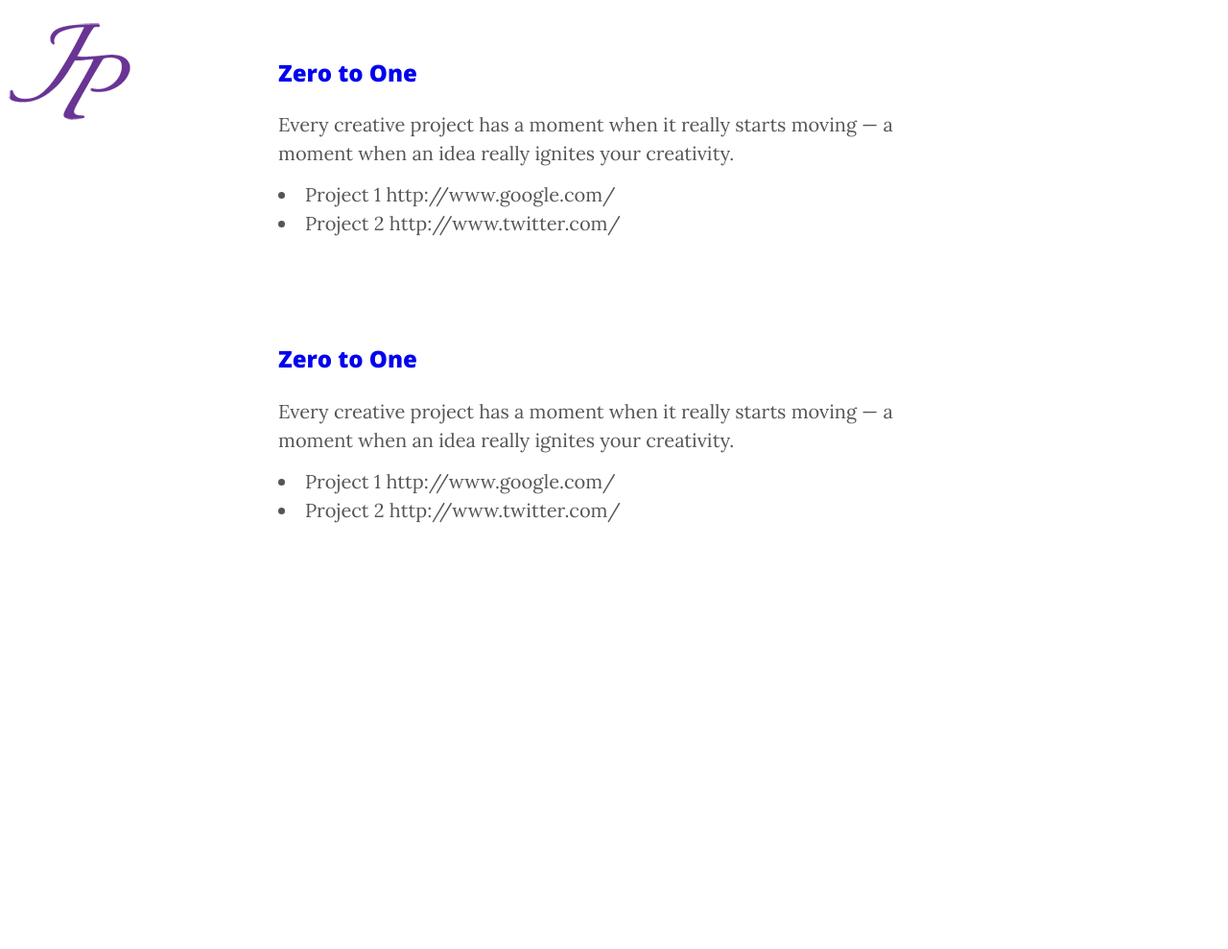
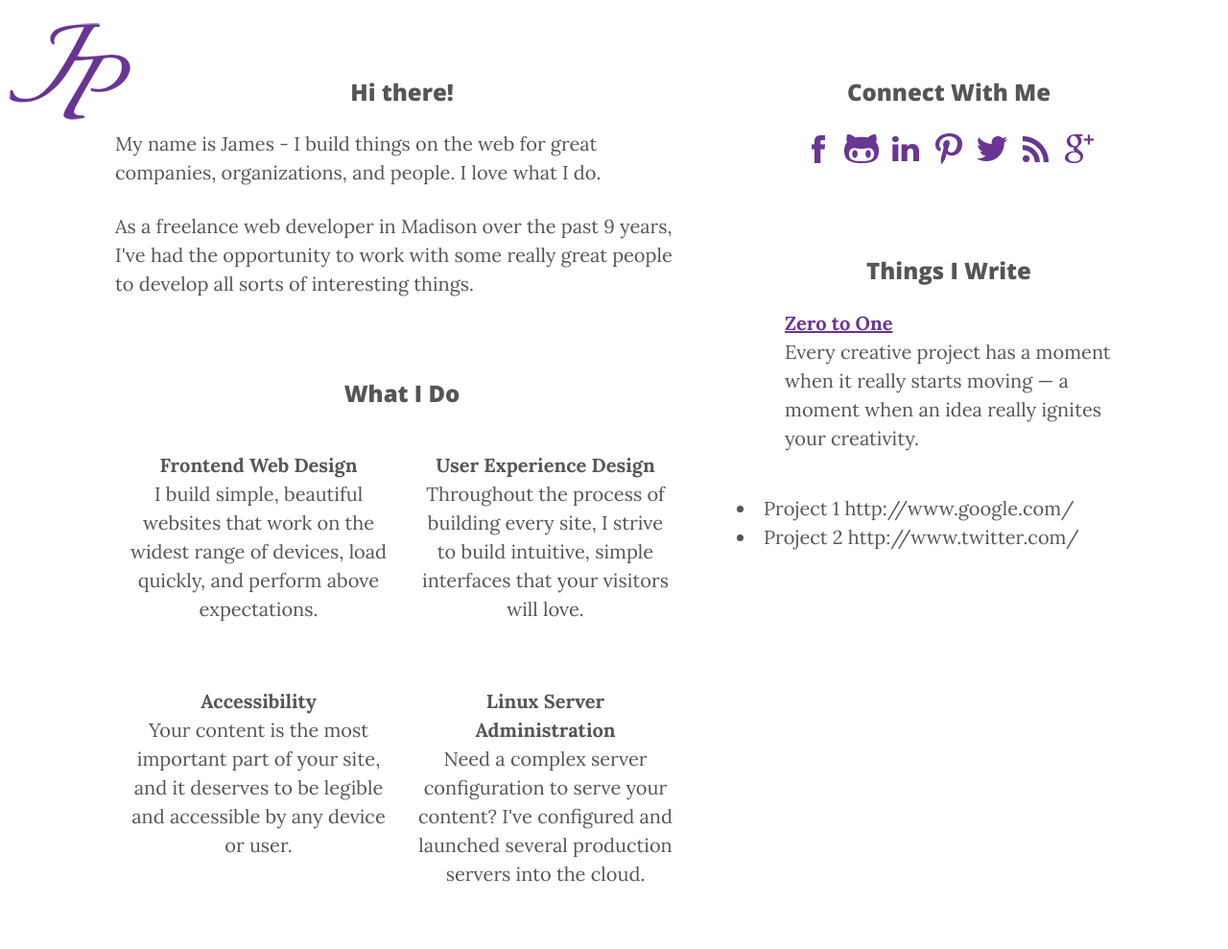
Before and after one commit to jpederson/jpederson.github.io, a Jekyll site: the page built from index.html, in a window 1280 px wide. Shown: the whole page at 96% size. Built offline with Jekyll 4.4.1, drawn with Linux system fonts in a browser that asks for light colours; before the commit the page ends 900 px from its top, so only the background shows below that.

Commit message:
Fixes to grunt watch for the html processing. Messed with some content, added a lot to the homepage. Added styles for the left column of the homepage and structured Sass into separate files to keep things more organized.

```diff
--- a/Gruntfile.js
+++ b/Gruntfile.js
@@ -20,7 +20,7 @@ module.exports = function(grunt) {
 				}
 			},
             html: {
-                files: ['**/*.html', '**/*.md', '!_site/**/*.*'],
+                files: ['**/*.html', '**/*.md', '**/*.rss', '**/*.yml', '!_site/**/*.*'],
                 tasks: ['shell']
             }
 		},
--- a/_layouts/default.html
+++ b/_layouts/default.html
@@ -13,6 +13,7 @@
     {% for client in site.data.clients %}
     <li>{{ client.name }} {{ client.link }}</li>
     {% endfor %}
+
   </div>
 
 {% include footer.html %}
--- a/_layouts/post.html
+++ b/_layouts/post.html
@@ -29,7 +29,7 @@
 
   <hr>
 
-  <article class="content">
+  <article class="wrap">
   {% for category_name in page.categories limit:1 %}
     <h6>More from</h6>
     <h3>{{ category_name | capitalize }}</h3>
--- a/index.html
+++ b/index.html
@@ -10,31 +10,76 @@ title: Web Design & Development, Madison, WI
 
 	<div class="seventy">
 
-	  <article class="posts wrap">
+		<article class="intro wrap">
 
-		{% for item in site.posts limit:10 %}
-		<div class="entry row-{{ increment post_count }}">
-			<h4><a class='item' href='{{ site.baseurl }}{{ item.url }}'>{{ item.title }}</a></h4>
-			{{ item.excerpt }}
+			<h4 class="center">Hi there!</h4>
+
+			<p class="lead">My name is James - I build things on the web for great companies, organizations, and people. I love what I do.</p>
+
+			<p>As a freelance web developer in Madison over the past 9 years, I've had the opportunity to work with some really great people to develop all sorts of interesting things.</p>
+
+		</article>
+
+		<article class="skills wrap group">
+
+			<h4 class="center">What I Do</h4>
+
+			<div class="half first">
+				<p><strong>Frontend Web Design</strong><br>
+					I build simple, beautiful websites that work on the widest range of devices, load quickly, and perform above expectations.</p>
 			</div>
-		{% endfor %}
 
-		{% for client in site.data.clients %}
-		<li>{{ client.name }} {{ client.link }}</li>
-		{% endfor %}
+			<div class="half">
+				<p><strong>User Experience Design</strong><br>
+					Throughout the process of building every site, I strive to build intuitive, simple interfaces that your visitors will love.</p>
+			</div>
+
+			<div class="half first">
+				<p><strong>Accessibility</strong><br>
+					Your content is the most important part of your site, and it deserves to be legible and accessible by any device or user.</p>
+			</div>
+
+			<div class="half">
+				<p><strong>Linux Server Administration</strong><br>
+					Need a complex server configuration to serve your content? I've configured and launched several production servers into the cloud.</p>
+			</div>
+
+		</article>
 
 	</div>
 
 	<div class="thirty">
 
+		<article class="connect wrap">
+
+			<h4 class="center">Connect With Me</h4>
+			<p class="center">
+				<a href="https://facebook.com/james.pederson"><img src="img/icon-facebook.png" alt=""></a>
+				<a href="https://github.com/jpederson/"><img src="img/icon-github.png" alt=""></a>
+				<a href="#"><img src="img/icon-linkedin.png" alt=""></a>
+				<a href="#"><img src="img/icon-pinterest.png" alt=""></a>
+				<a href="#"><img src="img/icon-twitter.png" alt=""></a>
+				<a href="#"><img src="img/icon-rss.png" alt=""></a>
+				<a href="#"><img src="img/icon-google.png" alt=""></a>
+			</p>
+
+		</article>
+
 		<article class="posts wrap">
+
+			<h4 class="center">Things I Write</h4>
 
 			{% for item in site.posts limit:10 %}
 			<div class="entry row-{{ increment post_count }}">
-			<h4><a class='item' href='{{ site.baseurl }}{{ item.url }}'>{{ item.title }}</a></h4>
-			{{ item.excerpt }}
+				<p><a class="item" href="{{ site.baseurl }}{{ item.url }}"><strong>{{ item.title }}</strong></a><br>
+				<span class="excerpt">{{ item.excerpt | remove: '<p>' | remove: '</p>' }}</span>
 			</div>
 			{% endfor %}
+
+		</article>
+	</div>
+
+	<div class="work">
 
 		{% for client in site.data.clients %}
 		<li>{{ client.name }} {{ client.link }}</li>
```
Also changed, not shown: _drafts/testing.md (+12 -4 lines), css/src/_base.scss (added, +117 -0 lines), css/src/_grid.scss (added, +56 -0 lines), css/src/main.scss (+31 -133 lines), css/main.css, css/src/main-unprefixed.css, img/icon-facebook.png (added), img/icon-github.png (added), img/icon-google.png (added), img/icon-linkedin.png (added), img/icon-pinterest.png (added), img/icon-rss.png (added), img/icon-twitter.png (added). Lines whose indentation alone changed are shown as unchanged.
